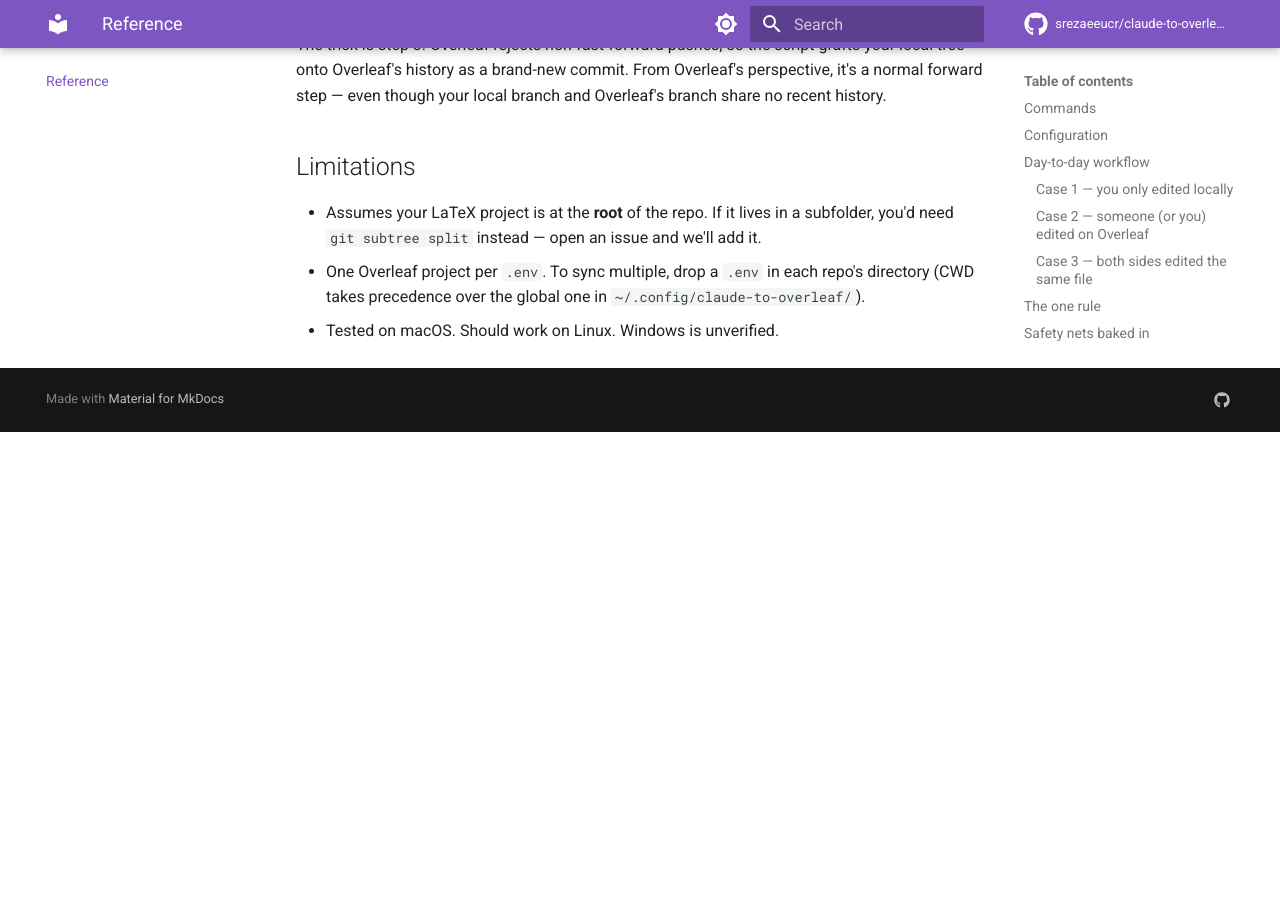
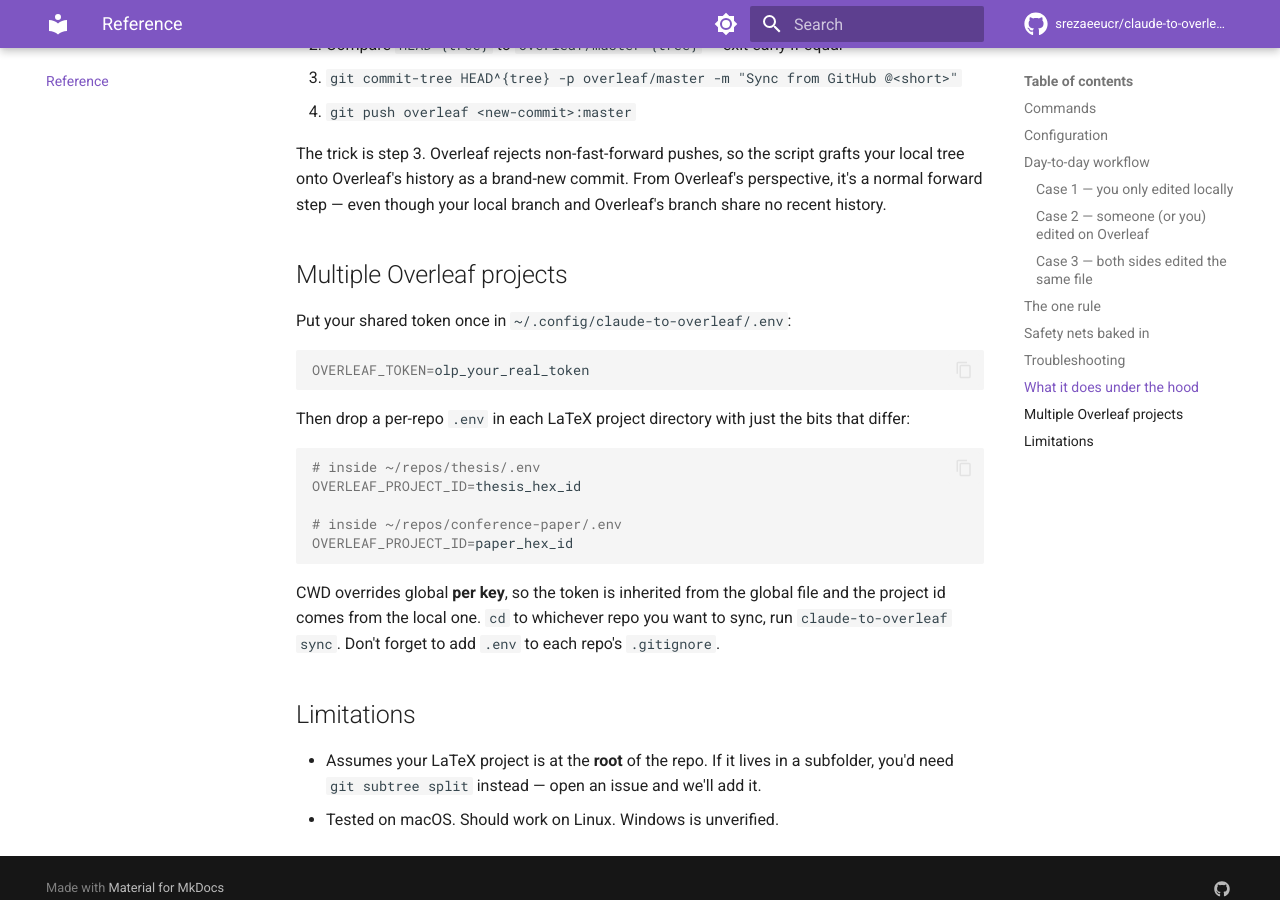
Before and after one commit to srezaeeucr/claude-to-overleaf, an MkDocs documentation site: the page built from docs/reference.md, in a window 1280 px wide and 900 px high, scrolled down 2952 px. Built offline with MkDocs 1.6.1 and Material for MkDocs 9.7.7, drawn with Linux system fonts in a browser that asks for light colours; comment, search, counter and statistics services are not loaded; before the commit the page ends 3384 px from its top, so only the background shows below that; some of the changed text lies outside the part shown.

Commit message:
Merge global and CWD .env files instead of replacing
Previous behavior: load_config() picked the first .env it found, with CWD
beating the global one. That forced multi-project users to duplicate the
OVERLEAF_TOKEN into every per-repo .env.

New behavior: read the global ~/.config/claude-to-overleaf/.env as the
base layer, then overlay the CWD .env on top key-by-key. Token can live
once in the global file; per-repo .env carries only OVERLEAF_PROJECT_ID.
Environment variables still override both.

Adds three precedence tests; bumps version to 0.3.0.

README and docs site updated with a new "Multiple Overleaf projects"
section explaining the pattern.

Co-Authored-By: Claude Opus 4.7 (1M context) <noreply@anthropic.com>

````diff
--- a/docs/reference.md
+++ b/docs/reference.md
@@ -15,9 +15,13 @@ Run `claude-to-overleaf --help` for the same info from the CLI. (Or `python -m c
 
 ## Configuration
 
-All settings come from a `.env` file or environment variables. Env vars take precedence over `.env`.
+Settings are resolved in this order, **highest precedence first**:
 
-`.env` is searched for in the current working directory first, then `~/.config/claude-to-overleaf/.env`.
+1. Environment variables
+2. `./.env` (current working directory)
+3. `~/.config/claude-to-overleaf/.env` (global)
+
+The two `.env` files are **merged** — values in CWD `.env` override only the keys they define. The global file is the base layer. So you can keep one shared `OVERLEAF_TOKEN` in the global file and just put `OVERLEAF_PROJECT_ID` in each repo's local `.env` for multi-project setups.
 
 | Variable | Required | Default | Purpose |
 |---|---|---|---|
@@ -104,8 +108,27 @@ git cherry-pick --continue
 
 The trick is step 3. Overleaf rejects non-fast-forward pushes, so the script grafts your local tree onto Overleaf's history as a brand-new commit. From Overleaf's perspective, it's a normal forward step — even though your local branch and Overleaf's branch share no recent history.
 
+## Multiple Overleaf projects
+
+Put your shared token once in `~/.config/claude-to-overleaf/.env`:
+
+```bash
+OVERLEAF_TOKEN=olp_your_real_token
+```
+
+Then drop a per-repo `.env` in each LaTeX project directory with just the bits that differ:
+
+```bash
+# inside ~/repos/thesis/.env
+OVERLEAF_PROJECT_ID=thesis_hex_id
+
+# inside ~/repos/conference-paper/.env
+OVERLEAF_PROJECT_ID=paper_hex_id
+```
+
+CWD overrides global **per key**, so the token is inherited from the global file and the project id comes from the local one. `cd` to whichever repo you want to sync, run `claude-to-overleaf sync`. Don't forget to add `.env` to each repo's `.gitignore`.
+
 ## Limitations
 
 - Assumes your LaTeX project is at the **root** of the repo. If it lives in a subfolder, you'd need `git subtree split` instead — open an issue and we'll add it.
-- One Overleaf project per `.env`. To sync multiple, drop a `.env` in each repo's directory (CWD takes precedence over the global one in `~/.config/claude-to-overleaf/`).
 - Tested on macOS. Should work on Linux. Windows is unverified.
--- a/src/claude_to_overleaf/__init__.py
+++ b/src/claude_to_overleaf/__init__.py
@@ -1,6 +1,6 @@
 """Sync a local Git repo to an Overleaf project, prompt-driven via Claude Code."""
 
-__version__ = "0.2.0"
+__version__ = "0.3.0"
 
 from .cli import main
 
````
Also changed, not shown: README.md (+29 -8 lines), docs/getting-started.md (+7 -4 lines), 2 other files.
